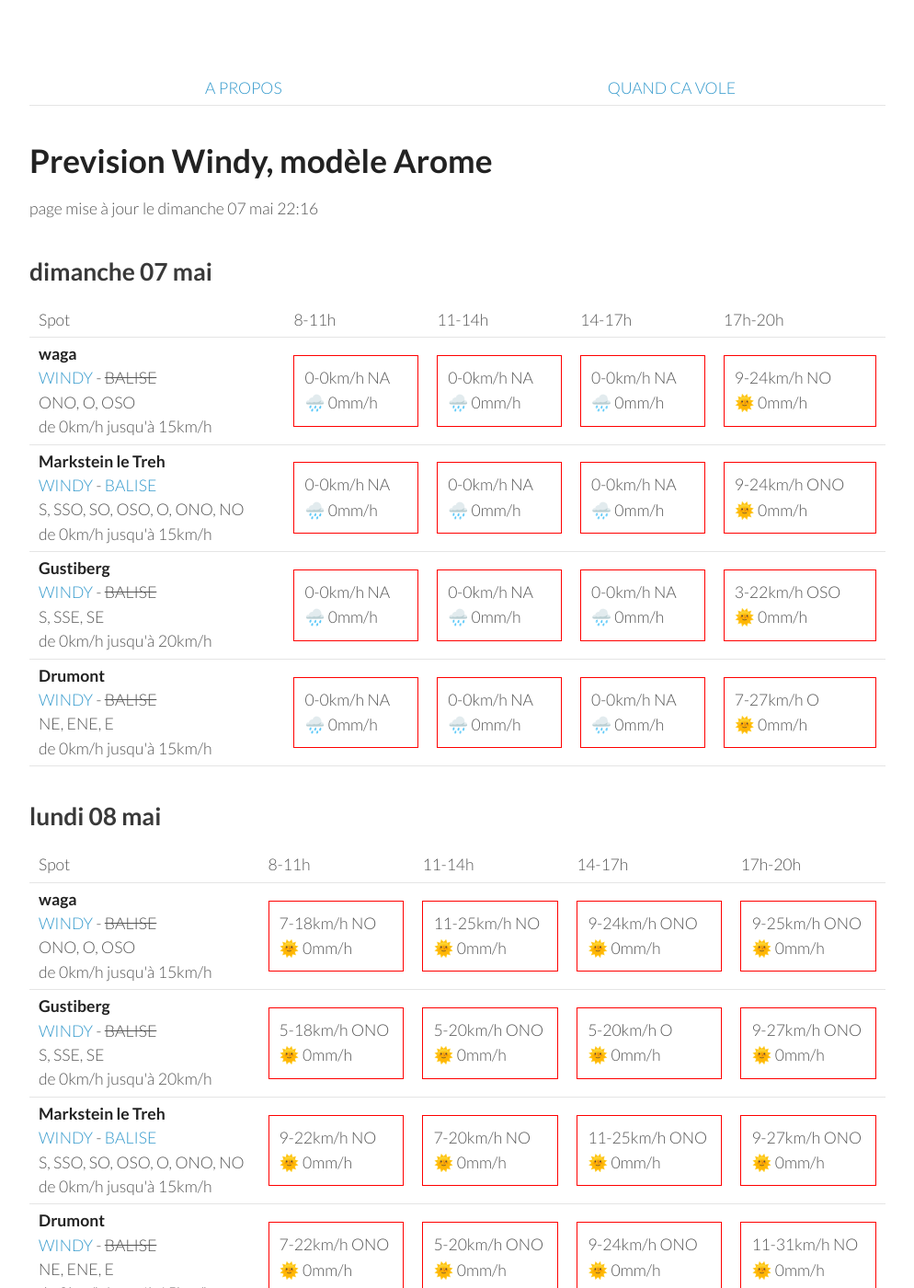
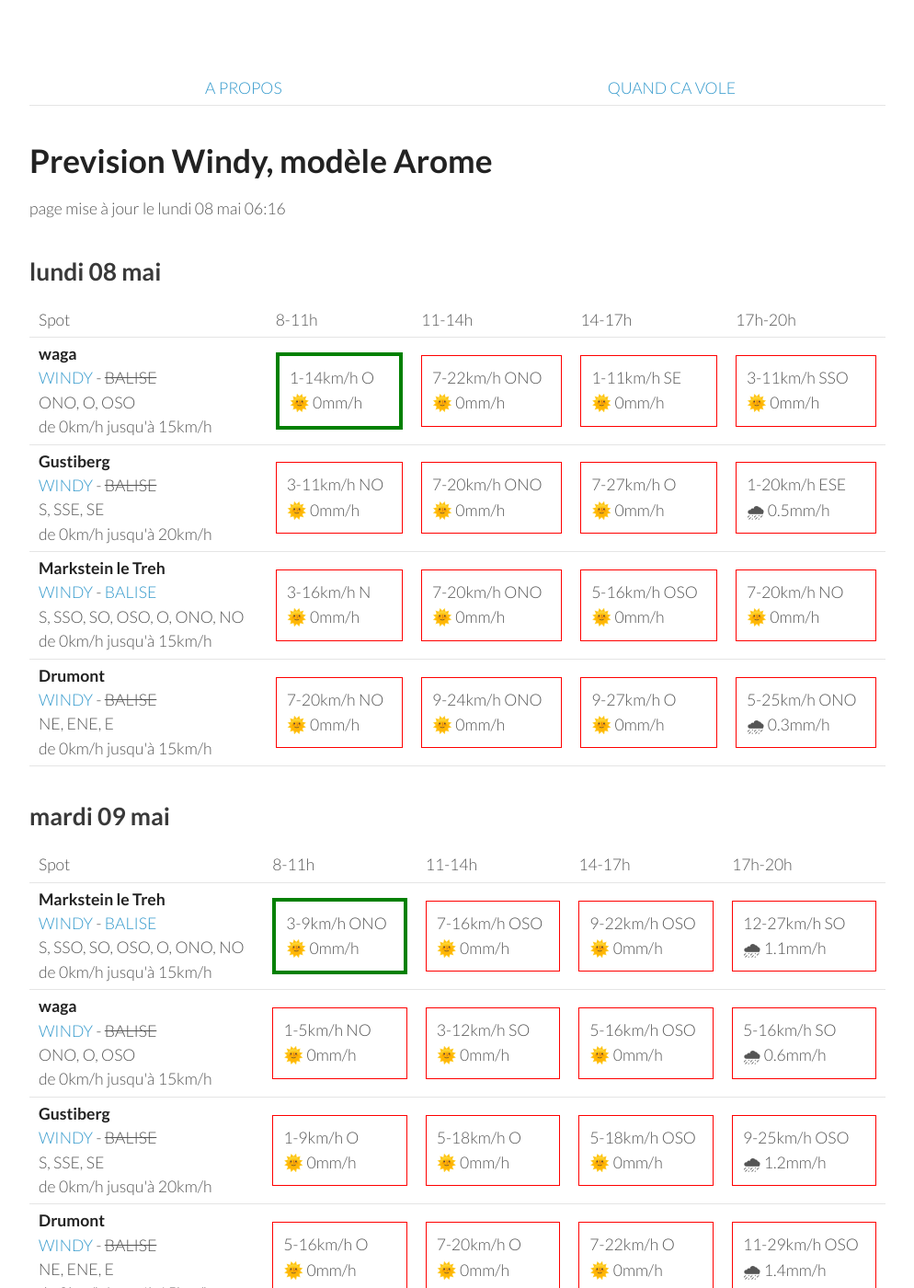
Before and after one commit to parapente-dans-le-nord/parapente-dans-le-nord.github.io, a Jekyll site: the page built from vosges.markdown, in a window 1280 px wide and 1400 px high. Shown: the whole window at 92% size, without its empty margins (26-1020 px from the left). Built offline with Jekyll 4.4.1, drawn with Linux system fonts in a browser that asks for light colours; some of the changed text lies outside the part shown.

Commit message:
update index.markdown

```diff
--- a/vosges.markdown
+++ b/vosges.markdown
@@ -7,60 +7,8 @@ title:  "Tous les spots"
 {: .links}
 
 # Prevision Windy, modèle Arome
-page mise à jour le dimanche 07 mai 22:16
+page mise à jour le lundi 08 mai 06:16
 
-## dimanche 07 mai
-
-{::nomarkdown}
-<table>
-  <tbody>
-    <tr>
-      <td>Spot</td>
-      <td>8-11h</td>
-      <td>11-14h</td>
-      <td>14-17h</td>
-      <td>17h-20h</td>
-    </tr>
-<tr>
-        <td><strong>waga</strong><br><a href="https://windy.com/47.903/6.996?47.900,6.983,15">WINDY</a> - <span class="no-balise"> BALISE </span><br> <span class="vent-favorable">ONO, O, OSO</span><br><span class="force-vent">de 0km/h jusqu'à 15km/h</span> </td>
-
-            <td><div class="not-flyable"><p>0-0km/h NA</p><p>🌧️ 0mm/h</p></div></td>
-            <td><div class="not-flyable"><p>0-0km/h NA</p><p>🌧️ 0mm/h</p></div></td>
-            <td><div class="not-flyable"><p>0-0km/h NA</p><p>🌧️ 0mm/h</p></div></td>
-            <td><div class="not-flyable"><p>9-24km/h NO</p><p>🌞 0mm/h</p></div></td>
-
-    </tr>
-<tr>
-        <td><strong>Markstein le Treh</strong><br><a href="https://windy.com/47.926/7.012?47.505,7.012,8,m:eY1agmQ">WINDY</a> - <span class=""><a href="http://www.balisemeteo.com/balise.php?idBalise=136">BALISE</a> </span><br> <span class="vent-favorable">S, SSO, SO, OSO, O, ONO, NO</span><br><span class="force-vent">de 0km/h jusqu'à 15km/h</span> </td>
-
-            <td><div class="not-flyable"><p>0-0km/h NA</p><p>🌧️ 0mm/h</p></div></td>
-            <td><div class="not-flyable"><p>0-0km/h NA</p><p>🌧️ 0mm/h</p></div></td>
-            <td><div class="not-flyable"><p>0-0km/h NA</p><p>🌧️ 0mm/h</p></div></td>
-            <td><div class="not-flyable"><p>9-24km/h ONO</p><p>🌞 0mm/h</p></div></td>
-
-    </tr>
-<tr>
-        <td><strong>Gustiberg</strong><br><a href="https://windy.com/47.894/6.934?47.891,6.934,15,m:eYYagmI">WINDY</a> - <span class="no-balise"> BALISE </span><br> <span class="vent-favorable">S, SSE, SE</span><br><span class="force-vent">de 0km/h jusqu'à 20km/h</span> </td>
-
-            <td><div class="not-flyable"><p>0-0km/h NA</p><p>🌧️ 0mm/h</p></div></td>
-            <td><div class="not-flyable"><p>0-0km/h NA</p><p>🌧️ 0mm/h</p></div></td>
-            <td><div class="not-flyable"><p>0-0km/h NA</p><p>🌧️ 0mm/h</p></div></td>
-            <td><div class="not-flyable"><p>3-22km/h OSO</p><p>🌞 0mm/h</p></div></td>
-
-    </tr>
-<tr>
-        <td><strong>Drumont</strong><br><a href="https://windy.com/47.898/6.919?47.687,6.919,9,m:eYYagmG">WINDY</a> - <span class="no-balise"> BALISE </span><br> <span class="vent-favorable">NE, ENE, E</span><br><span class="force-vent">de 0km/h jusqu'à 15km/h</span> </td>
-
-            <td><div class="not-flyable"><p>0-0km/h NA</p><p>🌧️ 0mm/h</p></div></td>
-            <td><div class="not-flyable"><p>0-0km/h NA</p><p>🌧️ 0mm/h</p></div></td>
-            <td><div class="not-flyable"><p>0-0km/h NA</p><p>🌧️ 0mm/h</p></div></td>
-            <td><div class="not-flyable"><p>7-27km/h O</p><p>🌞 0mm/h</p></div></td>
-
-    </tr>
-
-</tbody>
-</table>
-{:/}
 ## lundi 08 mai
 
 {::nomarkdown}
@@ -76,40 +24,40 @@ page mise à jour le dimanche 07 mai 22:16
 <tr>
         <td><strong>waga</strong><br><a href="https://windy.com/47.903/6.996?47.900,6.983,15">WINDY</a> - <span class="no-balise"> BALISE </span><br> <span class="vent-favorable">ONO, O, OSO</span><br><span class="force-vent">de 0km/h jusqu'à 15km/h</span> </td>
 
-            <td><div class="not-flyable"><p>7-18km/h NO</p><p>🌞 0mm/h</p></div></td>
-            <td><div class="not-flyable"><p>11-25km/h NO</p><p>🌞 0mm/h</p></div></td>
-            <td><div class="not-flyable"><p>9-24km/h ONO</p><p>🌞 0mm/h</p></div></td>
-            <td><div class="not-flyable"><p>9-25km/h ONO</p><p>🌞 0mm/h</p></div></td>
+            <td><div class="flyable"><p>1-14km/h O</p><p>🌞 0mm/h</p></div></td>
+            <td><div class="not-flyable"><p>7-22km/h ONO</p><p>🌞 0mm/h</p></div></td>
+            <td><div class="not-flyable"><p>1-11km/h SE</p><p>🌞 0mm/h</p></div></td>
+            <td><div class="not-flyable"><p>3-11km/h SSO</p><p>🌞 0mm/h</p></div></td>
 
 
     </tr>
 <tr>
         <td><strong>Gustiberg</strong><br><a href="https://windy.com/47.894/6.934?47.891,6.934,15,m:eYYagmI">WINDY</a> - <span class="no-balise"> BALISE </span><br> <span class="vent-favorable">S, SSE, SE</span><br><span class="force-vent">de 0km/h jusqu'à 20km/h</span> </td>
 
-            <td><div class="not-flyable"><p>5-18km/h ONO</p><p>🌞 0mm/h</p></div></td>
-            <td><div class="not-flyable"><p>5-20km/h ONO</p><p>🌞 0mm/h</p></div></td>
-            <td><div class="not-flyable"><p>5-20km/h O</p><p>🌞 0mm/h</p></div></td>
-            <td><div class="not-flyable"><p>9-27km/h ONO</p><p>🌞 0mm/h</p></div></td>
+            <td><div class="not-flyable"><p>3-11km/h NO</p><p>🌞 0mm/h</p></div></td>
+            <td><div class="not-flyable"><p>7-20km/h ONO</p><p>🌞 0mm/h</p></div></td>
+            <td><div class="not-flyable"><p>7-27km/h O</p><p>🌞 0mm/h</p></div></td>
+            <td><div class="not-flyable"><p>1-20km/h ESE</p><p>🌧 0.5mm/h</p></div></td>
 
 
     </tr>
 <tr>
         <td><strong>Markstein le Treh</strong><br><a href="https://windy.com/47.926/7.012?47.505,7.012,8,m:eY1agmQ">WINDY</a> - <span class=""><a href="http://www.balisemeteo.com/balise.php?idBalise=136">BALISE</a> </span><br> <span class="vent-favorable">S, SSO, SO, OSO, O, ONO, NO</span><br><span class="force-vent">de 0km/h jusqu'à 15km/h</span> </td>
 
-            <td><div class="not-flyable"><p>9-22km/h NO</p><p>🌞 0mm/h</p></div></td>
+            <td><div class="not-flyable"><p>3-16km/h N</p><p>🌞 0mm/h</p></div></td>
+            <td><div class="not-flyable"><p>7-20km/h ONO</p><p>🌞 0mm/h</p></div></td>
+            <td><div class="not-flyable"><p>5-16km/h OSO</p><p>🌞 0mm/h</p></div></td>
             <td><div class="not-flyable"><p>7-20km/h NO</p><p>🌞 0mm/h</p></div></td>
-            <td><div class="not-flyable"><p>11-25km/h ONO</p><p>🌞 0mm/h</p></div></td>
-            <td><div class="not-flyable"><p>9-27km/h ONO</p><p>🌞 0mm/h</p></div></td>
 
 
     </tr>
 <tr>
         <td><strong>Drumont</strong><br><a href="https://windy.com/47.898/6.919?47.687,6.919,9,m:eYYagmG">WINDY</a> - <span class="no-balise"> BALISE </span><br> <span class="vent-favorable">NE, ENE, E</span><br><span class="force-vent">de 0km/h jusqu'à 15km/h</span> </td>
 
-            <td><div class="not-flyable"><p>7-22km/h ONO</p><p>🌞 0mm/h</p></div></td>
-            <td><div class="not-flyable"><p>5-20km/h ONO</p><p>🌞 0mm/h</p></div></td>
+            <td><div class="not-flyable"><p>7-20km/h NO</p><p>🌞 0mm/h</p></div></td>
             <td><div class="not-flyable"><p>9-24km/h ONO</p><p>🌞 0mm/h</p></div></td>
-            <td><div class="not-flyable"><p>11-31km/h NO</p><p>🌞 0mm/h</p></div></td>
+            <td><div class="not-flyable"><p>9-27km/h O</p><p>🌞 0mm/h</p></div></td>
+            <td><div class="not-flyable"><p>5-25km/h ONO</p><p>🌧 0.3mm/h</p></div></td>
 
 
     </tr>
@@ -132,10 +80,10 @@ page mise à jour le dimanche 07 mai 22:16
 <tr>
         <td><strong>Markstein le Treh</strong><br><a href="https://windy.com/47.926/7.012?47.505,7.012,8,m:eY1agmQ">WINDY</a> - <span class=""><a href="http://www.balisemeteo.com/balise.php?idBalise=136">BALISE</a> </span><br> <span class="vent-favorable">S, SSO, SO, OSO, O, ONO, NO</span><br><span class="force-vent">de 0km/h jusqu'à 15km/h</span> </td>
 
-            <td><div class="flyable"><p>3-9km/h O</p><p>🌞 0mm/h</p></div></td>
-            <td><div class="not-flyable"><p>9-27km/h SO</p><p>🌧 0.5mm/h</p></div></td>
-            <td><div class="not-flyable"><p>14-40km/h SO</p><p>🌞 0mm/h</p></div></td>
-            <td><div class="not-flyable"><p>11-40km/h OSO</p><p>🌧 1.3mm/h</p></div></td>
+            <td><div class="flyable"><p>3-9km/h ONO</p><p>🌞 0mm/h</p></div></td>
+            <td><div class="not-flyable"><p>7-16km/h OSO</p><p>🌞 0mm/h</p></div></td>
+            <td><div class="not-flyable"><p>9-22km/h OSO</p><p>🌞 0mm/h</p></div></td>
+            <td><div class="not-flyable"><p>12-27km/h SO</p><p>🌧 1.1mm/h</p></div></td>
 
 
     </tr>
@@ -143,29 +91,29 @@ page mise à jour le dimanche 07 mai 22:16
         <td><strong>waga</strong><br><a href="https://windy.com/47.903/6.996?47.900,6.983,15">WINDY</a> - <span class="no-balise"> BALISE </span><br> <span class="vent-favorable">ONO, O, OSO</span><br><span class="force-vent">de 0km/h jusqu'à 15km/h</span> </td>
 
             <td><div class="not-flyable"><p>1-5km/h NO</p><p>🌞 0mm/h</p></div></td>
-            <td><div class="not-flyable"><p>7-22km/h SSO</p><p>🌞 0mm/h</p></div></td>
-            <td><div class="not-flyable"><p>11-33km/h SO</p><p>🌞 0mm/h</p></div></td>
-            <td><div class="not-flyable"><p>9-35km/h SO</p><p>🌧 0.8mm/h</p></div></td>
+            <td><div class="not-flyable"><p>3-12km/h SO</p><p>🌞 0mm/h</p></div></td>
+            <td><div class="not-flyable"><p>5-16km/h OSO</p><p>🌞 0mm/h</p></div></td>
+            <td><div class="not-flyable"><p>5-16km/h SO</p><p>🌧 0.6mm/h</p></div></td>
 
 
     </tr>
 <tr>
         <td><strong>Gustiberg</strong><br><a href="https://windy.com/47.894/6.934?47.891,6.934,15,m:eYYagmI">WINDY</a> - <span class="no-balise"> BALISE </span><br> <span class="vent-favorable">S, SSE, SE</span><br><span class="force-vent">de 0km/h jusqu'à 20km/h</span> </td>
 
-            <td><div class="not-flyable"><p>3-12km/h O</p><p>🌞 0mm/h</p></div></td>
-            <td><div class="not-flyable"><p>7-22km/h SSO</p><p>🌞 0mm/h</p></div></td>
-            <td><div class="not-flyable"><p>12-31km/h SO</p><p>🌞 0mm/h</p></div></td>
-            <td><div class="not-flyable"><p>9-31km/h SO</p><p>🌧 1mm/h</p></div></td>
+            <td><div class="not-flyable"><p>1-9km/h O</p><p>🌞 0mm/h</p></div></td>
+            <td><div class="not-flyable"><p>5-18km/h O</p><p>🌞 0mm/h</p></div></td>
+            <td><div class="not-flyable"><p>5-18km/h OSO</p><p>🌞 0mm/h</p></div></td>
+            <td><div class="not-flyable"><p>9-25km/h OSO</p><p>🌧 1.2mm/h</p></div></td>
 
 
     </tr>
 <tr>
         <td><strong>Drumont</strong><br><a href="https://windy.com/47.898/6.919?47.687,6.919,9,m:eYYagmG">WINDY</a> - <span class="no-balise"> BALISE </span><br> <span class="vent-favorable">NE, ENE, E</span><br><span class="force-vent">de 0km/h jusqu'à 15km/h</span> </td>
 
-            <td><div class="not-flyable"><p>5-18km/h O</p><p>🌞 0mm/h</p></div></td>
-            <td><div class="not-flyable"><p>7-22km/h SSO</p><p>🌞 0mm/h</p></div></td>
-            <td><div class="not-flyable"><p>12-31km/h SO</p><p>🌞 0mm/h</p></div></td>
-            <td><div class="not-flyable"><p>9-31km/h SO</p><p>🌧 1mm/h</p></div></td>
+            <td><div class="not-flyable"><p>5-16km/h O</p><p>🌞 0mm/h</p></div></td>
+            <td><div class="not-flyable"><p>7-20km/h O</p><p>🌞 0mm/h</p></div></td>
+            <td><div class="not-flyable"><p>7-22km/h O</p><p>🌞 0mm/h</p></div></td>
+            <td><div class="not-flyable"><p>11-29km/h OSO</p><p>🌧 1.4mm/h</p></div></td>
 
 
     </tr>
@@ -188,40 +136,40 @@ page mise à jour le dimanche 07 mai 22:16
 <tr>
         <td><strong>waga</strong><br><a href="https://windy.com/47.903/6.996?47.900,6.983,15">WINDY</a> - <span class="no-balise"> BALISE </span><br> <span class="vent-favorable">ONO, O, OSO</span><br><span class="force-vent">de 0km/h jusqu'à 15km/h</span> </td>
 
-            <td><div class="not-flyable"><p>14-46km/h ONO</p><p>🌧 0.6mm/h</p></div></td>
-            <td><div class="not-flyable"><p>16-48km/h O</p><p>🌞 0mm/h</p></div></td>
-            <td><div class="not-flyable"><p>16-50km/h ONO</p><p>🌞 0mm/h</p></div></td>
-            <td><div class="not-flyable"><p>12-46km/h O</p><p>🌞 0mm/h</p></div></td>
+            <td><div class="not-flyable"><p>16-48km/h ONO</p><p>🌧 0.6mm/h</p></div></td>
+            <td><div class="not-flyable"><p>20-53km/h O</p><p>🌞 0mm/h</p></div></td>
+            <td><div class="not-flyable"><p>18-53km/h O</p><p>🌧 0.3mm/h</p></div></td>
+            <td><div class="not-flyable"><p>16-50km/h O</p><p>🌧 0.3mm/h</p></div></td>
 
 
     </tr>
 <tr>
         <td><strong>Markstein le Treh</strong><br><a href="https://windy.com/47.926/7.012?47.505,7.012,8,m:eY1agmQ">WINDY</a> - <span class=""><a href="http://www.balisemeteo.com/balise.php?idBalise=136">BALISE</a> </span><br> <span class="vent-favorable">S, SSO, SO, OSO, O, ONO, NO</span><br><span class="force-vent">de 0km/h jusqu'à 15km/h</span> </td>
 
-            <td><div class="not-flyable"><p>14-48km/h O</p><p>🌞 0mm/h</p></div></td>
-            <td><div class="not-flyable"><p>16-50km/h O</p><p>🌞 0mm/h</p></div></td>
-            <td><div class="not-flyable"><p>16-50km/h O</p><p>🌞 0mm/h</p></div></td>
-            <td><div class="not-flyable"><p>14-46km/h O</p><p>🌞 0mm/h</p></div></td>
+            <td><div class="not-flyable"><p>16-46km/h ONO</p><p>🌧 0.6mm/h</p></div></td>
+            <td><div class="not-flyable"><p>20-53km/h O</p><p>🌞 0mm/h</p></div></td>
+            <td><div class="not-flyable"><p>18-53km/h O</p><p>🌧 0.3mm/h</p></div></td>
+            <td><div class="not-flyable"><p>16-50km/h O</p><p>🌧 0.5mm/h</p></div></td>
+
+
+    </tr>
+<tr>
+        <td><strong>Gustiberg</strong><br><a href="https://windy.com/47.894/6.934?47.891,6.934,15,m:eYYagmI">WINDY</a> - <span class="no-balise"> BALISE </span><br> <span class="vent-favorable">S, SSE, SE</span><br><span class="force-vent">de 0km/h jusqu'à 20km/h</span> </td>
+
+            <td><div class="not-flyable"><p>16-42km/h ONO</p><p>🌧 0.7mm/h</p></div></td>
+            <td><div class="not-flyable"><p>18-50km/h O</p><p>🌧 0.3mm/h</p></div></td>
+            <td><div class="not-flyable"><p>18-50km/h O</p><p>🌧 0.8mm/h</p></div></td>
+            <td><div class="not-flyable"><p>14-48km/h O</p><p>🌧 0.3mm/h</p></div></td>
 
 
     </tr>
 <tr>
         <td><strong>Drumont</strong><br><a href="https://windy.com/47.898/6.919?47.687,6.919,9,m:eYYagmG">WINDY</a> - <span class="no-balise"> BALISE </span><br> <span class="vent-favorable">NE, ENE, E</span><br><span class="force-vent">de 0km/h jusqu'à 15km/h</span> </td>
 
-            <td><div class="not-flyable"><p>14-42km/h ONO</p><p>🌧 0.8mm/h</p></div></td>
-            <td><div class="not-flyable"><p>16-44km/h O</p><p>🌞 0mm/h</p></div></td>
-            <td><div class="not-flyable"><p>16-46km/h ONO</p><p>🌞 0mm/h</p></div></td>
-            <td><div class="not-flyable"><p>14-44km/h O</p><p>🌞 0mm/h</p></div></td>
-
-
-    </tr>
-<tr>
-        <td><strong>Gustiberg</strong><br><a href="https://windy.com/47.894/6.934?47.891,6.934,15,m:eYYagmI">WINDY</a> - <span class="no-balise"> BALISE </span><br> <span class="vent-favorable">S, SSE, SE</span><br><span class="force-vent">de 0km/h jusqu'à 20km/h</span> </td>
-
-            <td><div class="not-flyable"><p>14-42km/h ONO</p><p>🌧 0.7mm/h</p></div></td>
-            <td><div class="not-flyable"><p>16-44km/h O</p><p>🌞 0mm/h</p></div></td>
-            <td><div class="not-flyable"><p>16-48km/h ONO</p><p>🌞 0mm/h</p></div></td>
-            <td><div class="not-flyable"><p>14-44km/h O</p><p>🌞 0mm/h</p></div></td>
+            <td><div class="not-flyable"><p>16-42km/h ONO</p><p>🌧 0.7mm/h</p></div></td>
+            <td><div class="not-flyable"><p>18-50km/h O</p><p>🌧 0.3mm/h</p></div></td>
+            <td><div class="not-flyable"><p>18-48km/h O</p><p>🌧 1mm/h</p></div></td>
+            <td><div class="not-flyable"><p>14-46km/h O</p><p>🌧 0.3mm/h</p></div></td>
 
 
     </tr>
@@ -242,40 +190,40 @@ page mise à jour le dimanche 07 mai 22:16
       <td>17h-20h</td>
     </tr>
 <tr>
+        <td><strong>Gustiberg</strong><br><a href="https://windy.com/47.894/6.934?47.891,6.934,15,m:eYYagmI">WINDY</a> - <span class="no-balise"> BALISE </span><br> <span class="vent-favorable">S, SSE, SE</span><br><span class="force-vent">de 0km/h jusqu'à 20km/h</span> </td>
+
+            <td><div class="not-flyable"><p>3-14km/h NNO</p><p>🌞 0mm/h</p></div></td>
+            <td><div class="flyable"><p>3-16km/h SE</p><p>🌧 0.3mm/h</p></div></td>
+            <td><div class="not-flyable"><p>1-24km/h NNE</p><p>🌧 5mm/h</p></div></td>
+            <td><div class="not-flyable"><p>3-24km/h ENE</p><p>🌧 1.3mm/h</p></div></td>
+
+
+    </tr>
+<tr>
         <td><strong>Drumont</strong><br><a href="https://windy.com/47.898/6.919?47.687,6.919,9,m:eYYagmG">WINDY</a> - <span class="no-balise"> BALISE </span><br> <span class="vent-favorable">NE, ENE, E</span><br><span class="force-vent">de 0km/h jusqu'à 15km/h</span> </td>
 
-            <td><div class="flyable"><p>3-11km/h NE</p><p>🌞 0mm/h</p></div></td>
-            <td><div class="not-flyable"><p>5-16km/h SE</p><p>🌧 0.2mm/h</p></div></td>
+            <td><div class="not-flyable"><p>3-14km/h NNO</p><p>🌞 0mm/h</p></div></td>
+            <td><div class="not-flyable"><p>1-14km/h SE</p><p>🌧 0.3mm/h</p></div></td>
             <td><div class="not-flyable"><p>1-24km/h N</p><p>🌧 6mm/h</p></div></td>
             <td><div class="not-flyable"><p>3-24km/h NE</p><p>🌧 1.2mm/h</p></div></td>
 
 
     </tr>
 <tr>
-        <td><strong>Gustiberg</strong><br><a href="https://windy.com/47.894/6.934?47.891,6.934,15,m:eYYagmI">WINDY</a> - <span class="no-balise"> BALISE </span><br> <span class="vent-favorable">S, SSE, SE</span><br><span class="force-vent">de 0km/h jusqu'à 20km/h</span> </td>
-
-            <td><div class="not-flyable"><p>3-12km/h NE</p><p>🌞 0mm/h</p></div></td>
-            <td><div class="flyable"><p>5-18km/h SE</p><p>🌧 0.2mm/h</p></div></td>
-            <td><div class="not-flyable"><p>1-24km/h NNE</p><p>🌧 5mm/h</p></div></td>
-            <td><div class="not-flyable"><p>3-24km/h ENE</p><p>🌧 1.3mm/h</p></div></td>
-
-
-    </tr>
-<tr>
         <td><strong>Markstein le Treh</strong><br><a href="https://windy.com/47.926/7.012?47.505,7.012,8,m:eY1agmQ">WINDY</a> - <span class=""><a href="http://www.balisemeteo.com/balise.php?idBalise=136">BALISE</a> </span><br> <span class="vent-favorable">S, SSO, SO, OSO, O, ONO, NO</span><br><span class="force-vent">de 0km/h jusqu'à 15km/h</span> </td>
 
-            <td><div class="not-flyable"><p>3-18km/h NNO</p><p>🌞 0mm/h</p></div></td>
-            <td><div class="not-flyable"><p>1-14km/h SE</p><p>🌧 0.2mm/h</p></div></td>
-            <td><div class="not-flyable"><p>5-18km/h NNE</p><p>🌧 7mm/h</p></div></td>
-            <td><div class="not-flyable"><p>5-25km/h NNE</p><p>🌧 0.9mm/h</p></div></td>
+            <td><div class="not-flyable"><p>3-16km/h NNO</p><p>🌞 0mm/h</p></div></td>
+            <td><div class="not-flyable"><p>3-18km/h SE</p><p>🌧 0.3mm/h</p></div></td>
+            <td><div class="not-flyable"><p>3-22km/h ENE</p><p>🌧 2.2mm/h</p></div></td>
+            <td><div class="not-flyable"><p>9-29km/h ENE</p><p>🌧 1.9mm/h</p></div></td>
 
 
     </tr>
 <tr>
         <td><strong>waga</strong><br><a href="https://windy.com/47.903/6.996?47.900,6.983,15">WINDY</a> - <span class="no-balise"> BALISE </span><br> <span class="vent-favorable">ONO, O, OSO</span><br><span class="force-vent">de 0km/h jusqu'à 15km/h</span> </td>
 
-            <td><div class="not-flyable"><p>3-12km/h ENE</p><p>🌞 0mm/h</p></div></td>
-            <td><div class="not-flyable"><p>5-20km/h SE</p><p>🌧 0.2mm/h</p></div></td>
+            <td><div class="not-flyable"><p>3-18km/h NNO</p><p>🌞 0mm/h</p></div></td>
+            <td><div class="not-flyable"><p>3-18km/h SE</p><p>🌧 0.3mm/h</p></div></td>
             <td><div class="not-flyable"><p>3-22km/h ENE</p><p>🌧 2.2mm/h</p></div></td>
             <td><div class="not-flyable"><p>9-29km/h E</p><p>🌧 1.9mm/h</p></div></td>
 
@@ -318,6 +266,16 @@ page mise à jour le dimanche 07 mai 22:16
 
     </tr>
 <tr>
+        <td><strong>Markstein le Treh</strong><br><a href="https://windy.com/47.926/7.012?47.505,7.012,8,m:eY1agmQ">WINDY</a> - <span class=""><a href="http://www.balisemeteo.com/balise.php?idBalise=136">BALISE</a> </span><br> <span class="vent-favorable">S, SSO, SO, OSO, O, ONO, NO</span><br><span class="force-vent">de 0km/h jusqu'à 15km/h</span> </td>
+
+            <td><div class="not-flyable"><p>5-18km/h N</p><p>🌧 0.8mm/h</p></div></td>
+            <td><div class="not-flyable"><p>5-18km/h NE</p><p>🌧 0.9mm/h</p></div></td>
+            <td><div class="not-flyable"><p>7-22km/h ENE</p><p>🌧 0.4mm/h</p></div></td>
+            <td><div class="not-flyable"><p>9-25km/h ENE</p><p>🌧 0.8mm/h</p></div></td>
+
+
+    </tr>
+<tr>
         <td><strong>waga</strong><br><a href="https://windy.com/47.903/6.996?47.900,6.983,15">WINDY</a> - <span class="no-balise"> BALISE </span><br> <span class="vent-favorable">ONO, O, OSO</span><br><span class="force-vent">de 0km/h jusqu'à 15km/h</span> </td>
 
             <td><div class="not-flyable"><p>3-16km/h N</p><p>🌧 0.8mm/h</p></div></td>
@@ -327,16 +285,6 @@ page mise à jour le dimanche 07 mai 22:16
 
 
     </tr>
-<tr>
-        <td><strong>Markstein le Treh</strong><br><a href="https://windy.com/47.926/7.012?47.505,7.012,8,m:eY1agmQ">WINDY</a> - <span class=""><a href="http://www.balisemeteo.com/balise.php?idBalise=136">BALISE</a> </span><br> <span class="vent-favorable">S, SSO, SO, OSO, O, ONO, NO</span><br><span class="force-vent">de 0km/h jusqu'à 15km/h</span> </td>
-
-            <td><div class="not-flyable"><p>11-33km/h NE</p><p>🌞 0mm/h</p></div></td>
-            <td><div class="not-flyable"><p>14-44km/h NE</p><p>🌧 2.1mm/h</p></div></td>
-            <td><div class="not-flyable"><p>18-55km/h NE</p><p>🌧 0.5mm/h</p></div></td>
-            <td><div class="not-flyable"><p>16-55km/h NE</p><p>🌧 0.6mm/h</p></div></td>
-
-
-    </tr>
 
 </tbody>
 </table>
```
